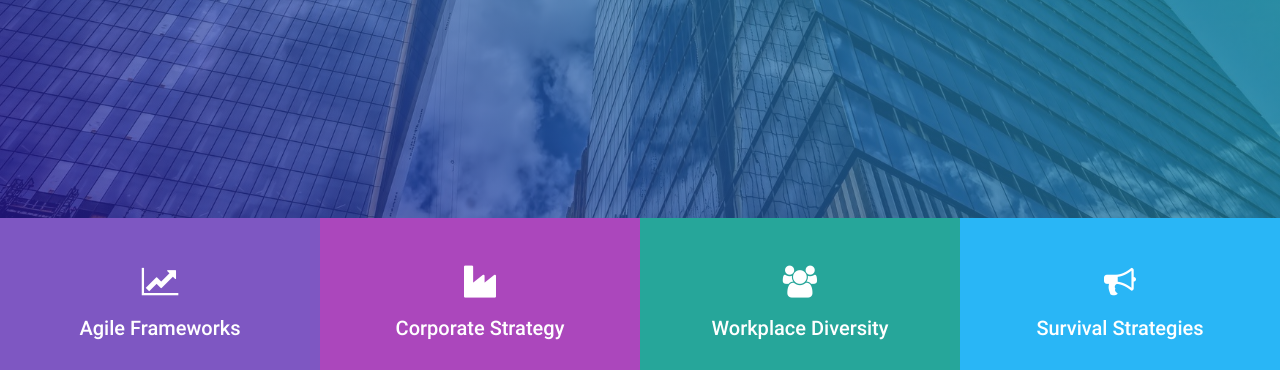
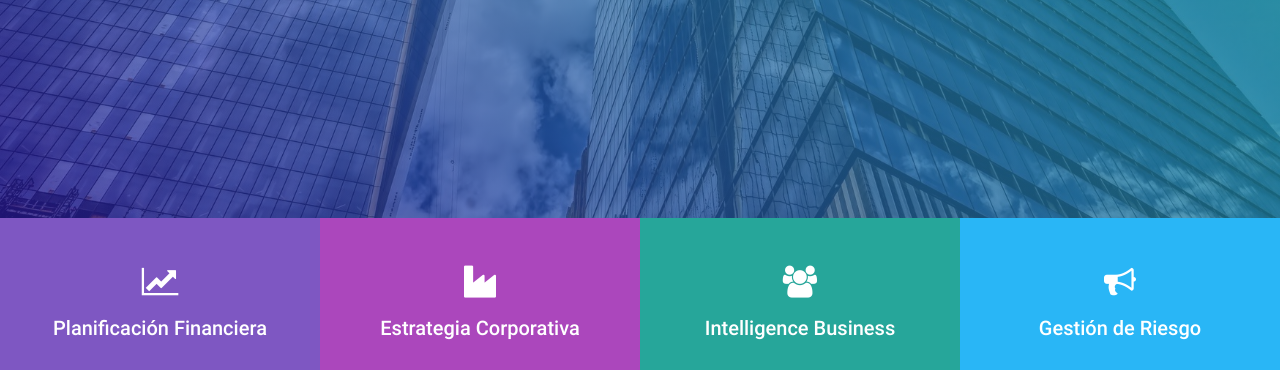
Before and after one commit to ecopronosticos/ecopronosticos.github.io, a plain HTML site: page index.html in a window 1280 px wide. Shown: the part 582-952 px from the top of the page. Drawn offline with Linux system fonts and the light colour scheme; no server answers.

Commit message:
Update index.html

```diff
--- a/index.html
+++ b/index.html
@@ -67,25 +67,25 @@
 <section class="row no-gutters" id="features">
   <div class="col-lg-3 col-md-6 col-sm-12 deep-purple lighten-1 text-white">
     <div class="p-5 text-center wow zoomIn" data-wow-delay=".1s"><i class="fa fa-line-chart fa-2x"></i>
-      <div class="h5 mt-3">Agile Frameworks</div>
+      <div class="h5 mt-3">Planificación Financiera</div>
       <p class="mt-5">Leverage agile frameworks to provide a robust synopsis for high level overviews.</p>
     </div>
   </div>
   <div class="col-lg-3 col-md-6 purple lighten-1 text-white">
     <div class="p-5 text-center wow zoomIn" data-wow-delay=".3s"><i class="fa fa-industry fa-2x"></i>
-      <div class="h5 mt-3">Corporate Strategy</div>
+      <div class="h5 mt-3">Estrategia Corporativa</div>
       <p class="mt-5">Iterative approaches to corporate strategy foster collaborative thinking to further the overall value proposition</p>
     </div>
   </div>
   <div class="col-lg-3 col-md-6 teal lighten-1 text-white">
     <div class="p-5 text-center wow zoomIn" data-wow-delay=".5s"><i class="fa fa-users fa-2x"></i>
-      <div class="h5 mt-3"> Workplace Diversity</div>
+      <div class="h5 mt-3">Intelligence Business</div>
       <p class="mt-5">Organically grow the holistic world view of disruptive innovation via workplace diversity and empowerment.</p>
     </div>
   </div>
   <div class="col-lg-3 col-md-6 light-blue lighten-1 text-white">
     <div class="p-5 text-center wow zoomIn" data-wow-delay=".7s"><i class="fa fa-bullhorn fa-2x"></i>
-      <div class="h5 mt-3"> Survival Strategies</div>
+      <div class="h5 mt-3">Gestión de Riesgo</div>
       <p class="mt-5">Bring to the table win-win survival strategies to ensure proactive domination.</p>
     </div>
   </div>
```
